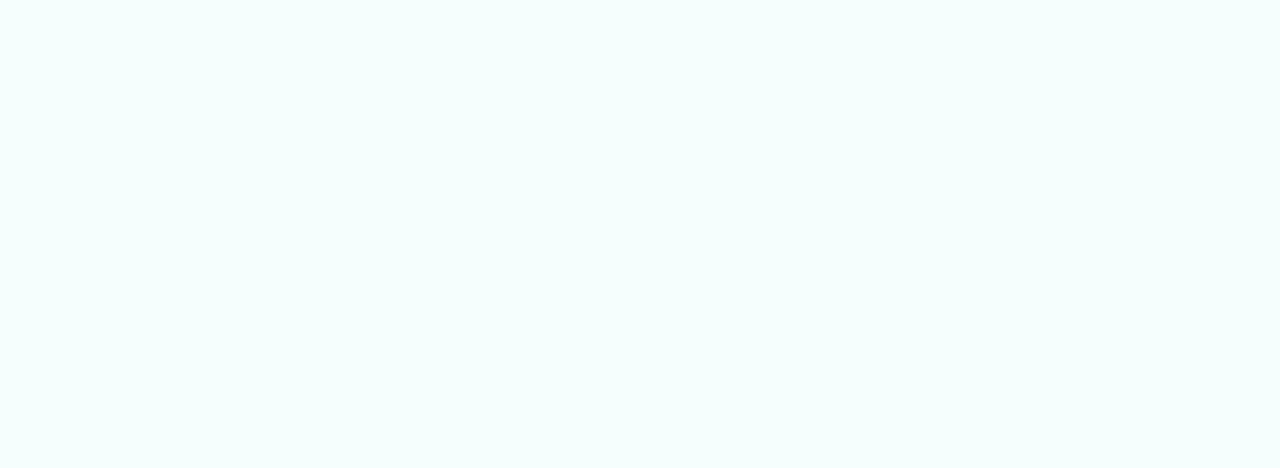
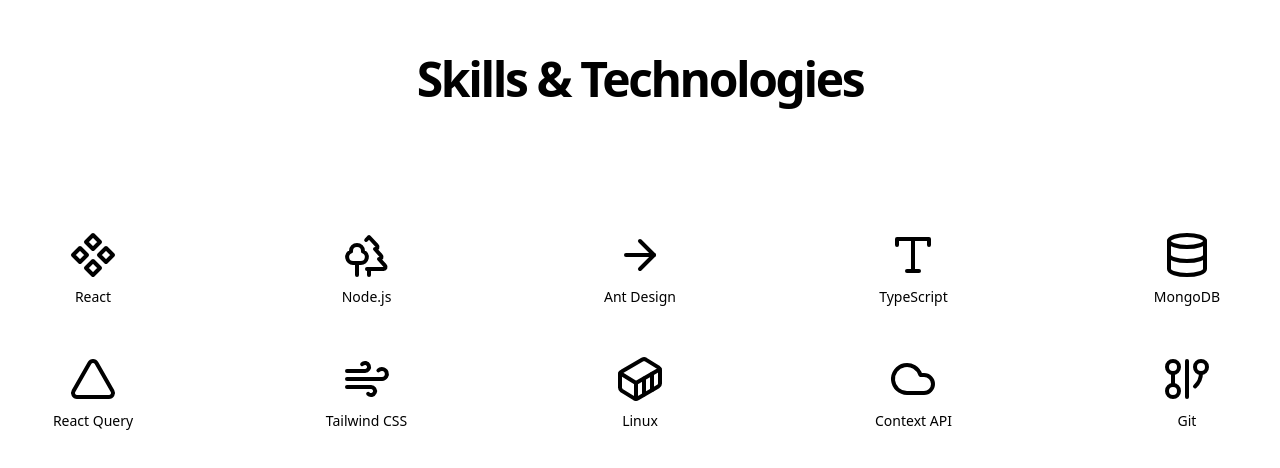
Before and after one commit to sabeen2/Portfolio-website, a React (Vite) app: page / in a window 1280 px wide. Shown: the part 972-1440 px from the top of the page. Before the commit the page ends 892 px from the top, so only its background shows below. Built offline with nearby package versions, Linux system fonts and the light colour scheme.

Commit message:
technologies

```diff
--- a/src/pages/portfolio/Hero.tsx
+++ b/src/pages/portfolio/Hero.tsx
@@ -2,7 +2,7 @@
 import devlottie from "../../assets/devlottie.json";
 const Hero = () => {
   return (
-    <div className="mx-auto container  pb-[55px]">
+    <div className="mx-auto container  pb-[110px]">
       <section className="w-full py-12 md:py-24 lg:py-20">
         <div className="container px-4 md:px-6">
           <div className="grid gap-6 lg:grid-cols-[1fr_400px] lg:gap-12 xl:grid-cols-[1fr_600px]">
@@ -23,7 +23,7 @@
                 <button className="inline-flex h-10 items-center justify-center rounded-md bg-gray-900 px-8 text-sm font-medium text-gray-50 shadow transition-colors hover:bg-gray-900/90 focus-visible:outline-none focus-visible:ring-1 focus-visible:ring-gray-950 disabled:pointer-events-none disabled:opacity-50 dark:bg-gray-50 dark:text-gray-900 dark:hover:bg-gray-50/90 dark:focus-visible:ring-gray-300">
                   View Projects
                 </button>
-                <button className="inline-flex h-10 items-center justify-center rounded-md border  border-gray-200 bg-white px-8 text-sm font-medium shadow-sm transition-colors hover:bg-gray-100 hover:text-gray-900 focus-visible:outline-none focus-visible:ring-1 focus-visible:ring-gray-950 disabled:pointer-events-none disabled:opacity-50 dark:border-gray-800 dark:border-gray-800 dark:bg-gray-950 dark:hover:bg-gray-800 dark:hover:text-gray-50 dark:focus-visible:ring-gray-300">
+                <button className="inline-flex h-10 items-center justify-center rounded-md border  border-gray-200 bg-white px-8 text-sm font-medium shadow-sm transition-colors hover:bg-gray-100 hover:text-gray-900 focus-visible:outline-none focus-visible:ring-1 focus-visible:ring-gray-950 disabled:pointer-events-none disabled:opacity-50 dark:border-gray-800  dark:bg-gray-950 dark:hover:bg-gray-800 dark:hover:text-gray-50 dark:focus-visible:ring-gray-300">
                   Contact Me
                 </button>
               </div>
--- a/src/pages/portfolio/MainPage.tsx
+++ b/src/pages/portfolio/MainPage.tsx
@@ -1,11 +1,13 @@
 import NavBar from "./NavBar";
 import Hero from "./Hero";
+import Technology from "./Technology";
 
 const MainPage = () => {
   return (
     <>
       <NavBar />
       <Hero />
+      <Technology />
     </>
   );
 };
--- a/src/pages/portfolio/NavBar.tsx
+++ b/src/pages/portfolio/NavBar.tsx
@@ -9,7 +9,7 @@
   return (
     <>
       <div>
-        <nav className="bg-white border-b-[1px] border-gray-200 py-[18px] flex justify-between  flex-grow  flex-shrink ">
+        <nav className="bg-white sticky border-b-[1px] border-gray-200 py-[18px] flex justify-between  flex-grow  flex-shrink ">
           <div className="flex flex-row sm:gap-x-6  gap-x-4 sm:ml-[4rem] ml-[10px] text-[#4b55630] font-light text-gray-700  flex-shrink ">
             <div className=" hover:scale-[1.05] hover:text-black">
               {" "}
--- /dev/null
+++ b/src/pages/portfolio/Technology.tsx
@@ -0,0 +1,275 @@
+import React from "react";
+
+const techStack = [
+  { name: "React", icon: ComponentIcon },
+  { name: "Node.js", icon: TreesIcon },
+  { name: "Ant Design", icon: ArrowRightIcon },
+  { name: "TypeScript", icon: TypeIcon },
+  { name: "MongoDB", icon: DatabaseIcon },
+  { name: "React Query", icon: TriangleIcon },
+  { name: "Tailwind CSS", icon: WindIcon },
+  { name: "Linux", icon: ContainerIcon },
+  { name: "Context API", icon: CloudIcon },
+  { name: "Git", icon: GitGraphIcon },
+];
+
+const Technology = () => {
+  return (
+    <div className="">
+      <section className="w-full py-12 md:py-24 lg:py-20 bg-white dark:bg-gray-800 ">
+        <div className="container mx-auto grid items-center justify-center gap-4 px-4 md:px-6 lg:gap-24">
+          <div className="space-y-3">
+            <h2 className="text-3xl font-bold tracking-tighter sm:text-4xl md:text-5xl text-center">
+              Skills & Technologies
+            </h2>
+          </div>
+          <div className="grid grid-cols-2 sm:grid-cols-3 md:grid-cols-4 lg:grid-cols-5 gap-y-12 lg:gap-x-48 mt-8">
+            {techStack.map((tech) => (
+              <div
+                key={tech.name}
+                className="flex flex-col items-center justify-center space-y-2"
+              >
+                <tech.icon className="h-12 w-12" />
+                <span className="text-sm font-medium">{tech.name}</span>
+              </div>
+            ))}
+          </div>
+        </div>
+      </section>
+    </div>
+  );
+};
+
+export default Technology;
+
+function ArrowRightIcon(
+  props: JSX.IntrinsicAttributes & React.SVGProps<SVGSVGElement>
+) {
+  return (
+    <svg
+      {...props}
+      xmlns="http://www.w3.org/2000/svg"
+      width="24"
+      height="24"
+      viewBox="0 0 24 24"
+      fill="none"
+      stroke="currentColor"
+      strokeWidth="2"
+      strokeLinecap="round"
+      strokeLinejoin="round"
+    >
+      <path d="M5 12h14" />
+      <path d="m12 5 7 7-7 7" />
+    </svg>
+  );
+}
+
+function CloudIcon(
+  props: JSX.IntrinsicAttributes & React.SVGProps<SVGSVGElement>
+) {
+  return (
+    <svg
+      {...props}
+      xmlns="http://www.w3.org/2000/svg"
+      width="24"
+      height="24"
+      viewBox="0 0 24 24"
+      fill="none"
+      stroke="currentColor"
+      strokeWidth="2"
+      strokeLinecap="round"
+      strokeLinejoin="round"
+    >
+      <path d="M17.5 19H9a7 7 0 1 1 6.71-9h1.79a4.5 4.5 0 1 1 0 9Z" />
+    </svg>
+  );
+}
+
+function ComponentIcon(
+  props: JSX.IntrinsicAttributes & React.SVGProps<SVGSVGElement>
+) {
+  return (
+    <svg
+      {...props}
+      xmlns="http://www.w3.org/2000/svg"
+      width="24"
+      height="24"
+      viewBox="0 0 24 24"
+      fill="none"
+      stroke="currentColor"
+      strokeWidth="2"
+      strokeLinecap="round"
+      strokeLinejoin="round"
+    >
+      <path d="M5.5 8.5 9 12l-3.5 3.5L2 12l3.5-3.5Z" />
+      <path d="m12 2 3.5 3.5L12 9 8.5 5.5 12 2Z" />
+      <path d="M18.5 8.5 22 12l-3.5 3.5L15 12l3.5-3.5Z" />
+      <path d="m12 15 3.5 3.5L12 22l-3.5-3.5L12 15Z" />
+    </svg>
+  );
+}
+
+function ContainerIcon(
+  props: JSX.IntrinsicAttributes & React.SVGProps<SVGSVGElement>
+) {
+  return (
+    <svg
+      {...props}
+      xmlns="http://www.w3.org/2000/svg"
+      width="24"
+      height="24"
+      viewBox="0 0 24 24"
+      fill="none"
+      stroke="currentColor"
+      strokeWidth="2"
+      strokeLinecap="round"
+      strokeLinejoin="round"
+    >
+      <path d="M22 7.7c0-.6-.4-1.2-.8-1.5l-6.3-3.9a1.72 1.72 0 0 0-1.7 0l-10.3 6c-.5.2-.9.8-.9 1.4v6.6c0 .5.4 1.2.8 1.5l6.3 3.9a1.72 1.72 0 0 0 1.7 0l10.3-6c.5-.3.9-1 .9-1.5Z" />
+      <path d="M10 21.9V14L2.1 9.1" />
+      <path d="m10 14 11.9-6.9" />
+      <path d="M14 19.8v-8.1" />
+      <path d="M18 17.5V9.4" />
+    </svg>
+  );
+}
+
+function DatabaseIcon(
+  props: JSX.IntrinsicAttributes & React.SVGProps<SVGSVGElement>
+) {
+  return (
+    <svg
+      {...props}
+      xmlns="http://www.w3.org/2000/svg"
+      width="24"
+      height="24"
+      viewBox="0 0 24 24"
+      fill="none"
+      stroke="currentColor"
+      strokeWidth="2"
+      strokeLinecap="round"
+      strokeLinejoin="round"
+    >
+      <ellipse cx="12" cy="5" rx="9" ry="3" />
+      <path d="M3 5V19A9 3 0 0 0 21 19V5" />
+      <path d="M3 12A9 3 0 0 0 21 12" />
+    </svg>
+  );
+}
+
+function GitGraphIcon(
+  props: JSX.IntrinsicAttributes & React.SVGProps<SVGSVGElement>
+) {
+  return (
+    <svg
+      {...props}
+      xmlns="http://www.w3.org/2000/svg"
+      width="24"
+      height="24"
+      viewBox="0 0 24 24"
+      fill="none"
+      stroke="currentColor"
+      strokeWidth="2"
+      strokeLinecap="round"
+      strokeLinejoin="round"
+    >
+      <circle cx="5" cy="6" r="3" />
+      <path d="M5 9v6" />
+      <circle cx="5" cy="18" r="3" />
+      <path d="M12 3v18" />
+      <circle cx="19" cy="6" r="3" />
+      <path d="M16 15.7A9 9 0 0 0 19 9" />
+    </svg>
+  );
+}
+
+function TreesIcon(
+  props: JSX.IntrinsicAttributes & React.SVGProps<SVGSVGElement>
+) {
+  return (
+    <svg
+      {...props}
+      xmlns="http://www.w3.org/2000/svg"
+      width="24"
+      height="24"
+      viewBox="0 0 24 24"
+      fill="none"
+      stroke="currentColor"
+      strokeWidth="2"
+      strokeLinecap="round"
+      strokeLinejoin="round"
+    >
+      <path d="M10 10v.2A3 3 0 0 1 8.9 16v0H5v0h0a3 3 0 0 1-1-5.8V10a3 3 0 0 1 6 0Z" />
+      <path d="M7 16v6" />
+      <path d="M13 19v3" />
+      <path d="M12 19h8.3a1 1 0 0 0 .7-1.7L18 14h.3a1 1 0 0 0 .7-1.7L16 9h.2a1 1 0 0 0 .8-1.7L13 3l-1.4 1.5" />
+    </svg>
+  );
+}
+
+function TriangleIcon(
+  props: JSX.IntrinsicAttributes & React.SVGProps<SVGSVGElement>
+) {
+  return (
+    <svg
+      {...props}
+      xmlns="http://www.w3.org/2000/svg"
+      width="24"
+      height="24"
+      viewBox="0 0 24 24"
+      fill="none"
+      stroke="currentColor"
+      strokeWidth="2"
+      strokeLinecap="round"
+      strokeLinejoin="round"
+    >
+      <path d="M13.73 4a2 2 0 0 0-3.46 0l-8 14A2 2 0 0 0 4 21h16a2 2 0 0 0 1.73-3Z" />
+    </svg>
+  );
+}
+
+function TypeIcon(
+  props: JSX.IntrinsicAttributes & React.SVGProps<SVGSVGElement>
+) {
+  return (
+    <svg
+      {...props}
+      xmlns="http://www.w3.org/2000/svg"
+      width="24"
+      height="24"
+      viewBox="0 0 24 24"
+      fill="none"
+      stroke="currentColor"
+      strokeWidth="2"
+      strokeLinecap="round"
+      strokeLinejoin="round"
+    >
+      <polyline points="4 7 4 4 20 4 20 7" />
+      <line x1="9" x2="15" y1="20" y2="20" />
+      <line x1="12" x2="12" y1="4" y2="20" />
+    </svg>
+  );
+}
+
+function WindIcon(
+  props: JSX.IntrinsicAttributes & React.SVGProps<SVGSVGElement>
+) {
+  return (
+    <svg
+      {...props}
+      xmlns="http://www.w3.org/2000/svg"
+      width="24"
+      height="24"
+      viewBox="0 0 24 24"
+      fill="none"
+      stroke="currentColor"
+      strokeWidth="2"
+      strokeLinecap="round"
+      strokeLinejoin="round"
+    >
+      <path d="M17.7 7.7a2.5 2.5 0 1 1 1.8 4.3H2" />
+      <path d="M9.6 4.6A2 2 0 1 1 11 8H2" />
+      <path d="M12.6 19.4A2 2 0 1 0 14 16H2" />
+    </svg>
+  );
+}
```
